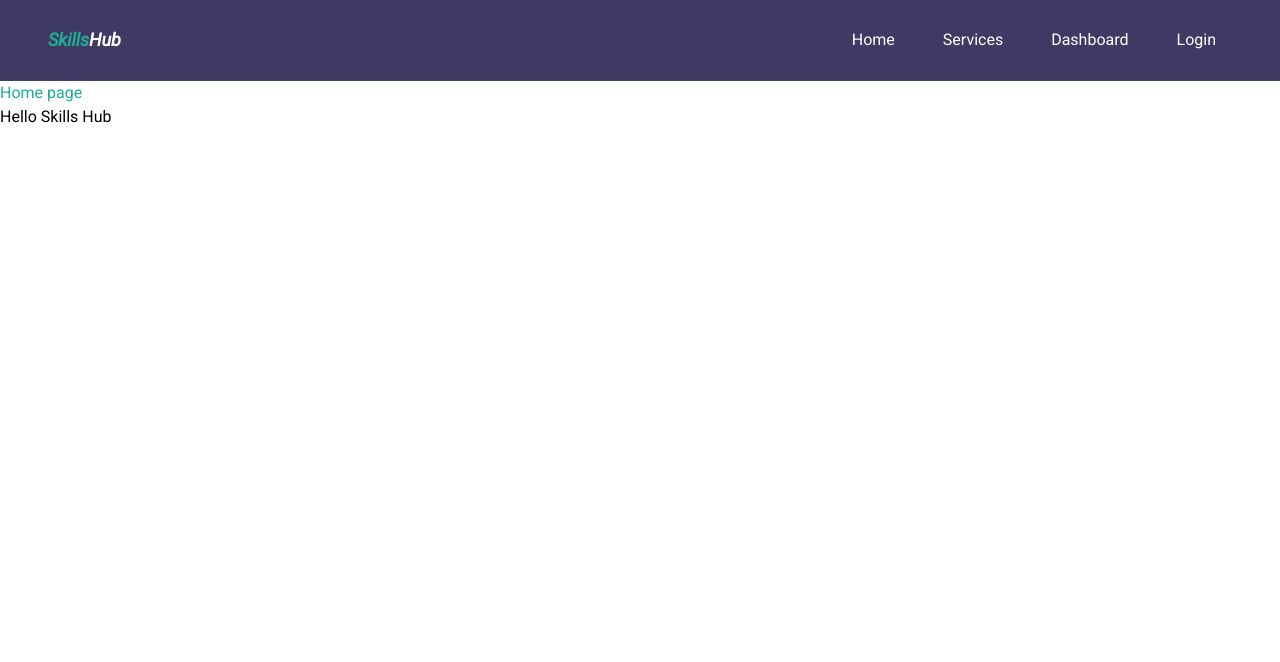
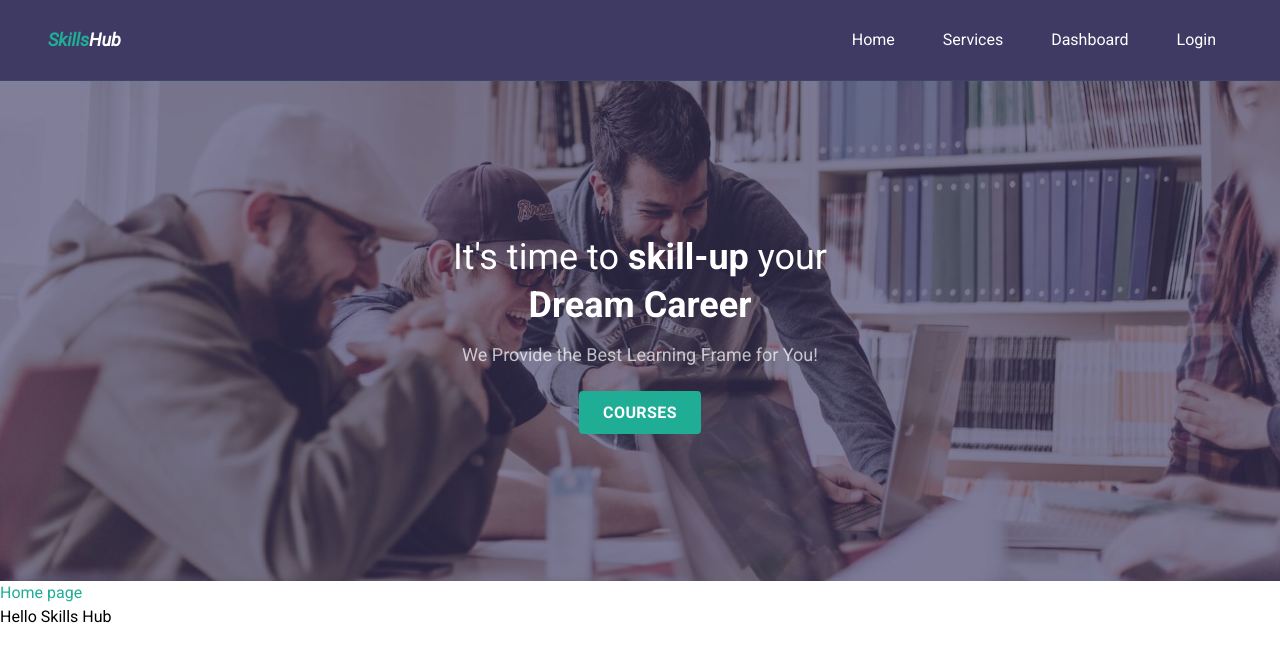
Before and after one commit to mostafizur99/skillshub-frontend, a Next.js app: page / in a window 1280 px wide. Shown: the top 662 px of the page. Built offline with nearby package versions, Linux system fonts and the light colour scheme; no server answers.

Commit message:
feat: site banner added

```diff
--- a/src/app/page.tsx
+++ b/src/app/page.tsx
@@ -1,3 +1,4 @@
+import Banner from "@/components/ui/Banner";
 import MainNav from "@/components/ui/nav/MainNav";
 import { Metadata } from "next";
 
@@ -8,6 +9,7 @@ export const metadata: Metadata = {
 const HomePage = () => {
   return (
     <>
+      <Banner />
       <h2 className="text-themeSecondary">Home page</h2>
       <h4>Hello Skills Hub</h4>
     </>
--- /dev/null
+++ b/src/components/ui/Banner.tsx
@@ -0,0 +1,29 @@
+import Link from "next/link";
+
+const Banner = () => {
+  return (
+    <div
+      className="relative h-96 md:h-[500px] bg-cover bg-bottom flex items-center justify-center text-white"
+      style={{ backgroundImage: "url('/images/banner-bg.jpg')" }}
+    >
+      <div className="absolute inset-0 bg-opacity-75 bg-themePrimary/60 z-20"></div>
+      <div className="text-center z-30">
+        <h1 className="text-4xl font-medium mb-2">
+          It&apos;s time to <span className="font-bold">skill-up</span> your
+        </h1>
+        <h1 className="text-4xl font-bold mb-2">Dream Career</h1>
+        <p className="text-lg mb-8 text-white/70 font-medium pt-2">
+          We Provide the Best Learning Frame for You!
+        </p>
+        <Link
+          href={"/pc-builder"}
+          className="px-6 py-3 bg-themeSecondary font-semibold rounded hover:bg-themeGray ase-in duration-300 uppercase tracking-wide"
+        >
+          Courses
+        </Link>
+      </div>
+    </div>
+  );
+};
+
+export default Banner;
```
Also changed, not shown: public/images/banner-bg.jpg (added).
